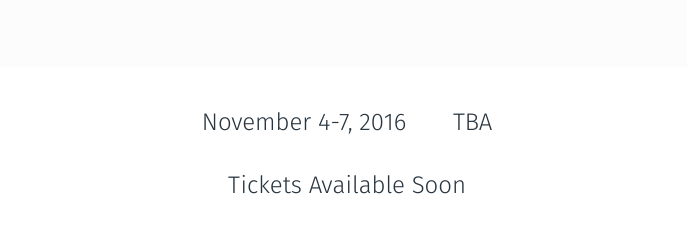
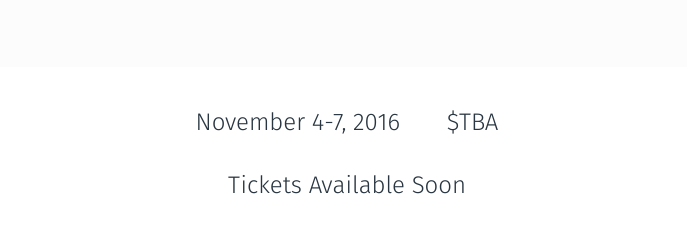
Before and after one commit to offlinefirst/offlinefirst.org, a Jekyll site: the page built from camp/sponsorships.html, in a window 1280 px wide and 900 px high, scrolled down 2262 px. Shown: the part 635-868 px from the top of the window, without its empty margins (293-980 px from the left). Built offline with Jekyll 4.4.1, drawn with Linux system fonts in a browser that asks for light colours; comment, search, counter and statistics services are not loaded.

Commit message:
$ to sponsorships footer

```diff
--- a/camp/sponsorships.html
+++ b/camp/sponsorships.html
@@ -84,7 +84,7 @@ root_path:  ../
   </div>
   <div class="apply">
     <span class="date">November 4-7, 2016</span>
-    <span class="price">TBA</span>
+    <span class="price">$TBA</span>
     <p>Tickets Available Soon</p>
   </div>
   <div class="clear"></div>
```
